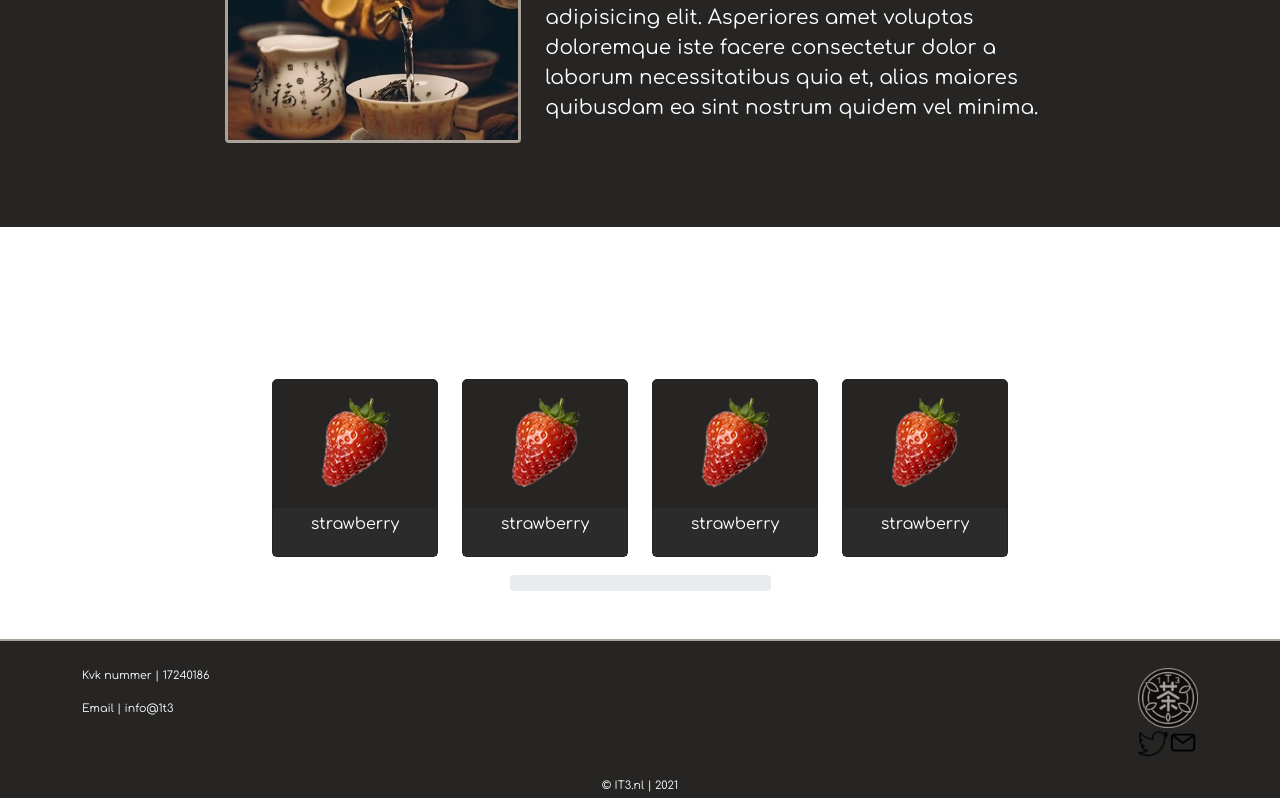
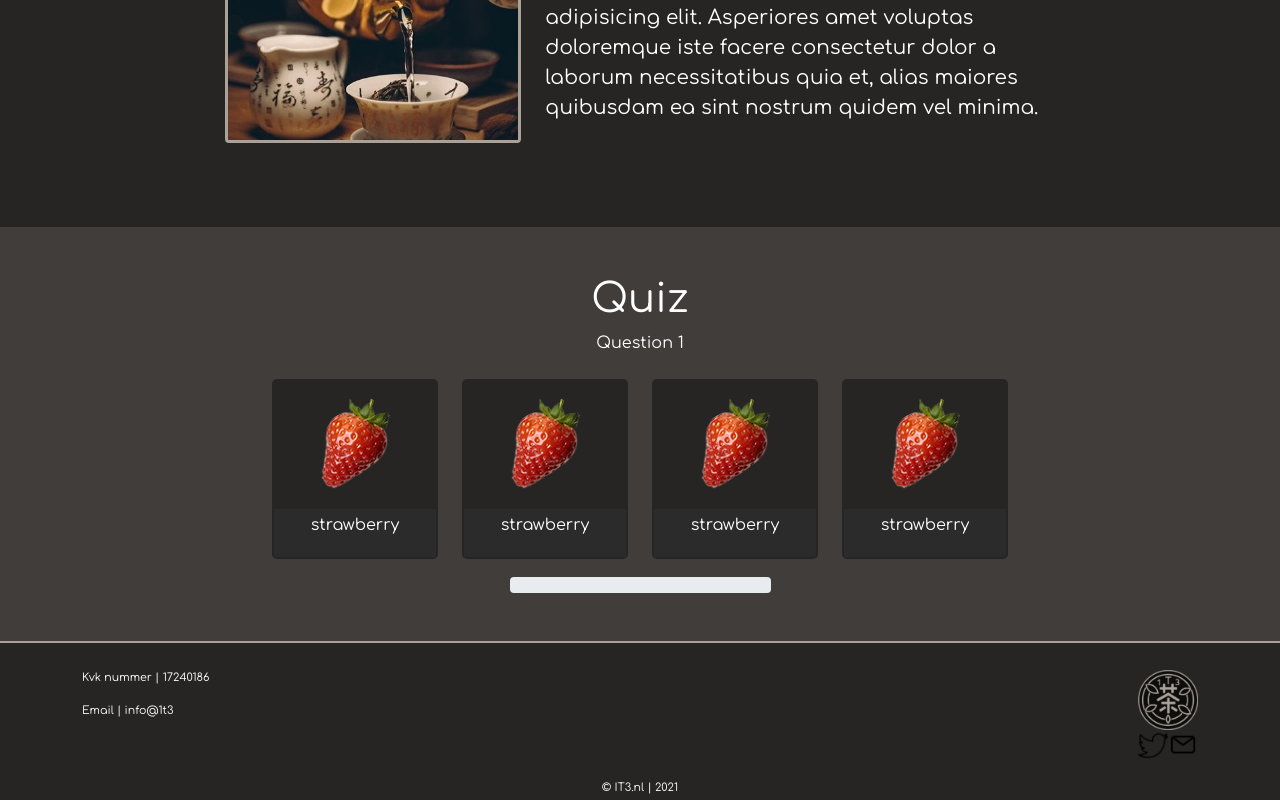
Before and after one commit to Pjiwm/1Thee3, a Vue app: page / in a window 1280 px wide. Shown: the part 1351-2151 px from the top of the page. Built offline with nearby package versions, Linux system fonts and the light colour scheme.

Commit message:
fixed quiz background

```diff
--- a/src/components/Question.vue
+++ b/src/components/Question.vue
@@ -2,7 +2,7 @@
   <b-row class="d-flex justify-content-center question-row">
     <p class="text-white">{{ question }}</p>
     <b-col v-on:click="$emit('click', itemNames[0])" class="col-6 col-lg-2">
-      <div class="card my-2">
+      <div class="card my-2 question-border">
         <div class="image-box">
           <b-img
             fluid
@@ -17,7 +17,7 @@
       </div>
     </b-col>
     <b-col v-on:click="$emit('click', itemNames[1])" class="col-6 col-lg-2">
-      <div class="card my-2">
+      <div class="card my-2 question-border">
         <div class="image-box">
           <b-img
             fluid
@@ -32,7 +32,7 @@
       </div>
     </b-col>
     <b-col v-on:click="$emit('click', itemNames[2])" class="col-6 col-lg-2">
-      <div class="card my-2">
+      <div class="card my-2 question-border">
         <div class="image-box">
           <b-img
             fluid
@@ -47,7 +47,7 @@
       </div>
     </b-col>
     <b-col v-on:click="$emit('click', itemNames[3])" class="col-6 col-lg-2">
-      <div class="card my-2">
+      <div class="card my-2 question-border">
         <div class="image-box">
           <b-img
             fluid
--- a/src/components/Quiz.vue
+++ b/src/components/Quiz.vue
@@ -115,4 +115,8 @@ export default {
   background-color: #403d3b;
   border-top: 2px solid #aaa199;
 }
+
+.quiz-background{
+  background-color: #403d3b;
+}
 </style>
```
